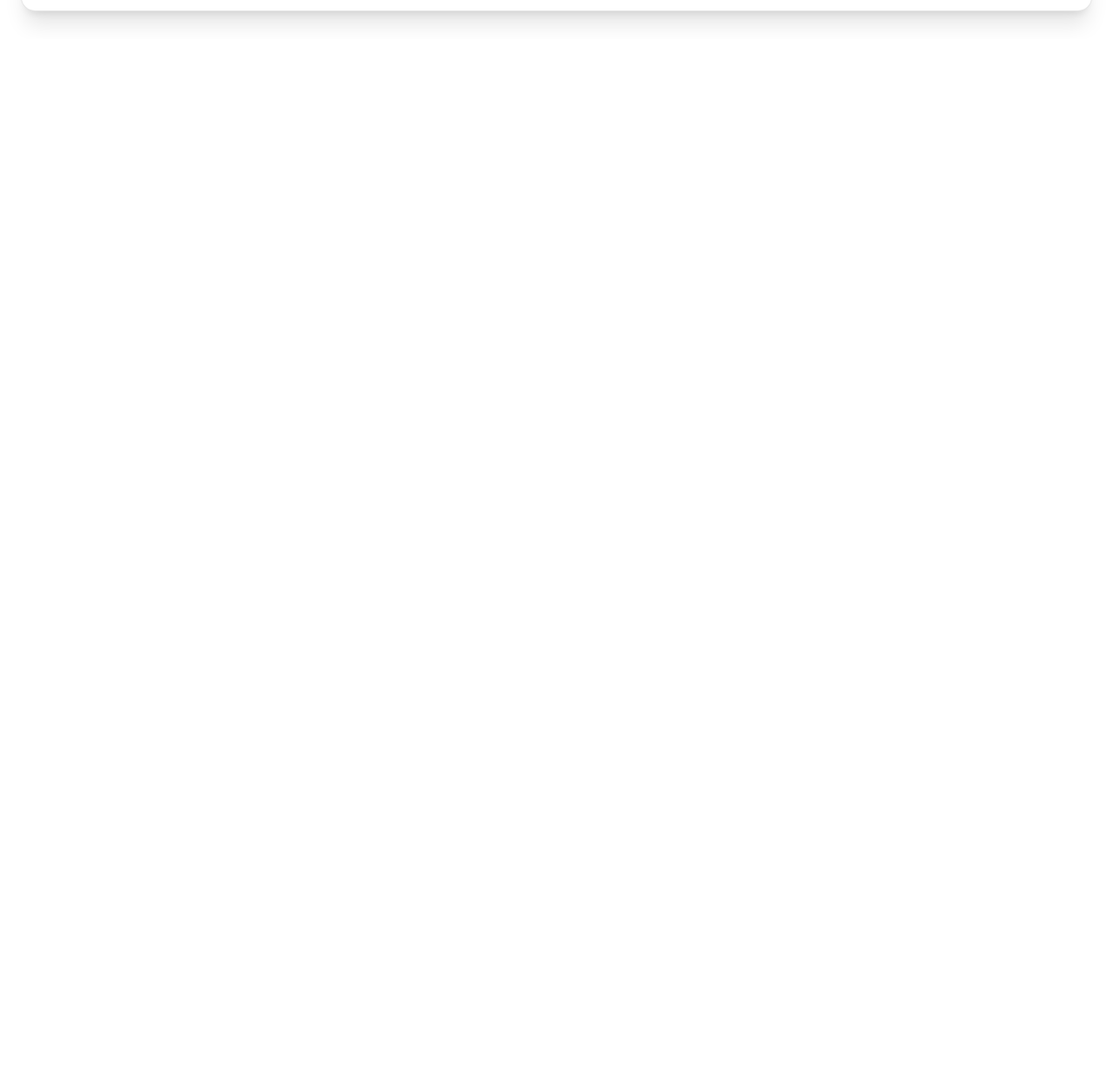
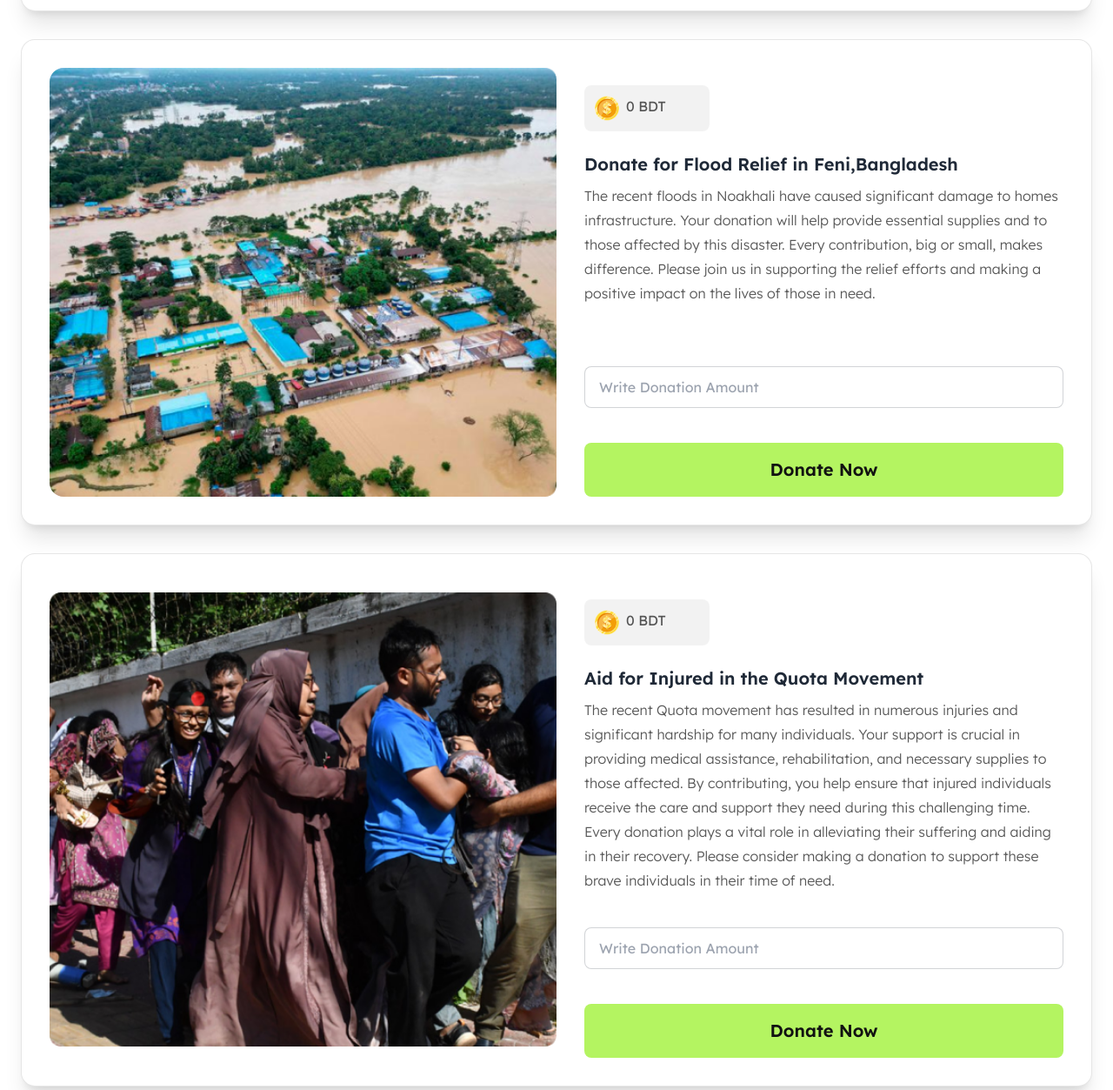
Before and after one commit to nimourhossain/Assingment-5, a plain HTML site: page index.html in a window 1280 px wide. Shown: the part 850-2103 px from the top of the page at 87% size. Before the commit the page ends 895 px from the top, so only its background shows below. Drawn offline with nearby package versions, Linux system fonts and the light colour scheme.

Commit message:
After finished card-2 and card-3 section

```diff
--- a/index.html
+++ b/index.html
@@ -132,6 +132,92 @@
                     </div>
                 </div>
 
+                <div
+                class="card lg:card-side shadow-xl p-8 card-style mb-8">
+                <figure class="lg:w-2/4">
+                    <img class="w-full h-auto"
+                        src="./assets/feni.png"
+                        alt="the flood in Noakhli" />
+                </figure>
+                <div class="card-body p-0 md:pl-8 lg:w-2/4">
+                    <div
+                        class="flex justify-center space-x-2 w-36 rounded-lg p-3 bg-[#1111110D] mb-4 mt-8 lg:mt-5">
+                        <img src="./assets/coin.png" alt>
+                        <p class="text-gray"><span
+                                id="donate-result-show-feni">0</span>
+                            BDT</p>
+                    </div>
+                    <h2 id="feni-title" class="card-title">Donate for Flood
+                        Relief in
+                        Feni,Bangladesh</h2>
+                    <p class="text-gray font-light leading-7"> The recent
+                        floods in
+                        Noakhali have caused significant damage to homes
+                        infrastructure. Your donation will help provide
+                        essential supplies and to those affected by this
+                        disaster. Every contribution, big or small, makes
+                        difference. Please join us in supporting the relief
+                        efforts and making a positive impact on the lives of
+                        those in need.</p>
+                    <div class="my-8">
+                        <input type="text" id="input-feni"
+                            placeholder="Write Donation Amount"
+                            class="input input-bordered w-full " />
+                    </div>
+                    <div class="card-actions justify-center">
+                        <button
+                            id="donate-btn-feni"
+                            class="w-full btn-color px-8 py-4">Donate
+                            Now</button>
+                    </div>
+                </div>
+            </div>
+
+            <div
+            class="card lg:card-side shadow-xl p-8 card-style mb-20">
+            <figure class="lg:w-2/4">
+                <img class="w-full h-auto"
+                    src="./assets/quota-protest.png"
+                    alt="the flood in Noakhli" />
+            </figure>
+            <div class="card-body p-0 md:pl-8 lg:w-2/4">
+                <div
+                    class="flex justify-center space-x-2 w-36 rounded-lg p-3 bg-[#1111110D] mb-4 mt-8 lg:mt-5">
+                    <img src="./assets/coin.png" alt>
+                    <p class="text-gray"><span
+                            id="donate-result-show-student">0</span>
+                        BDT</p>
+                </div>
+                <h2 id="student-title" class="card-title">Aid for
+                    Injured in the Quota
+                    Movement</h2>
+                <p class="text-gray font-light leading-7"> The recent
+                    Quota movement has resulted in numerous injuries and
+                    significant hardship for many individuals. Your
+                    support is crucial in providing medical assistance,
+                    rehabilitation, and necessary supplies to those
+                    affected. By contributing, you help ensure that
+                    injured individuals receive the care and support
+                    they need during this challenging time. Every
+                    donation plays a vital role in alleviating their
+                    suffering and aiding in their recovery. Please
+                    consider making a donation to support these brave
+                    individuals in their time of need.</p>
+                <div class="my-8">
+                    <input type="text" id="input-student"
+                        placeholder="Write Donation Amount"
+                        class="input input-bordered w-full " />
+                </div>
+                <div class="card-actions justify-center">
+                    <button
+                        id="donate-btn-student"
+                        class="w-full btn-color px-8 py-4">Donate
+                        Now</button>
+                </div>
+            </div>
+        </div>
+
+
         </section>
 
     </main>
```
